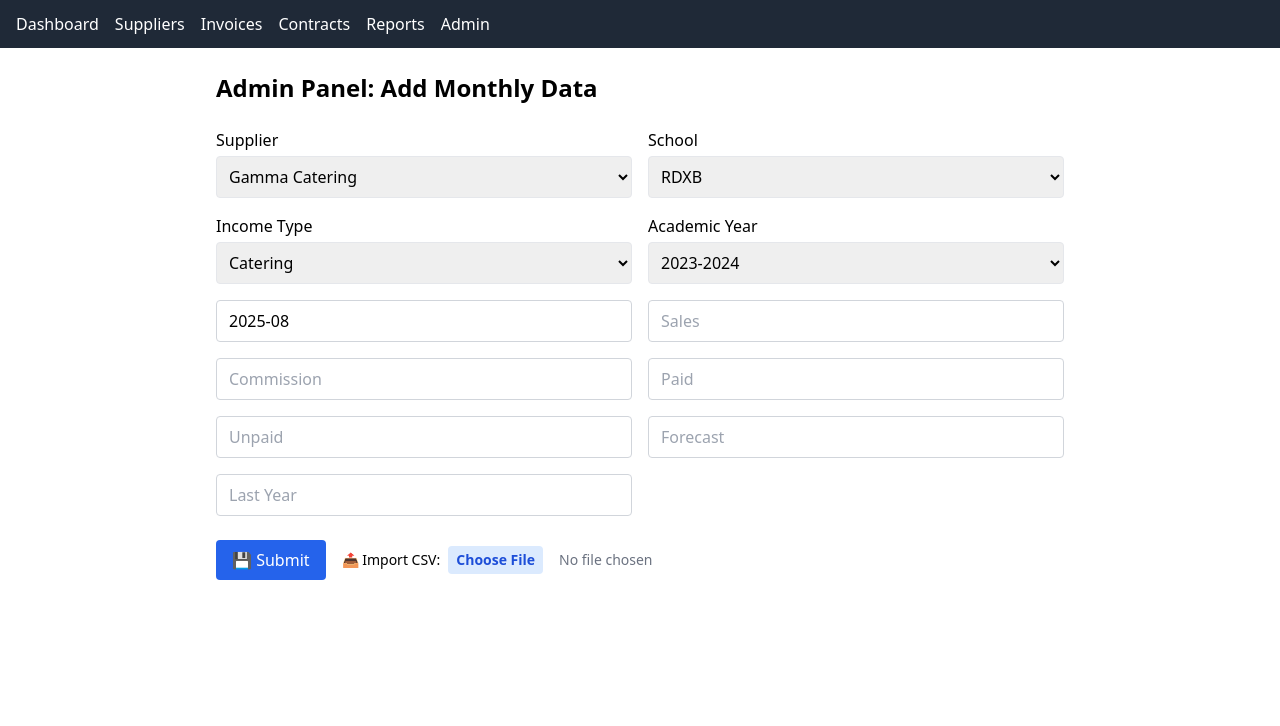
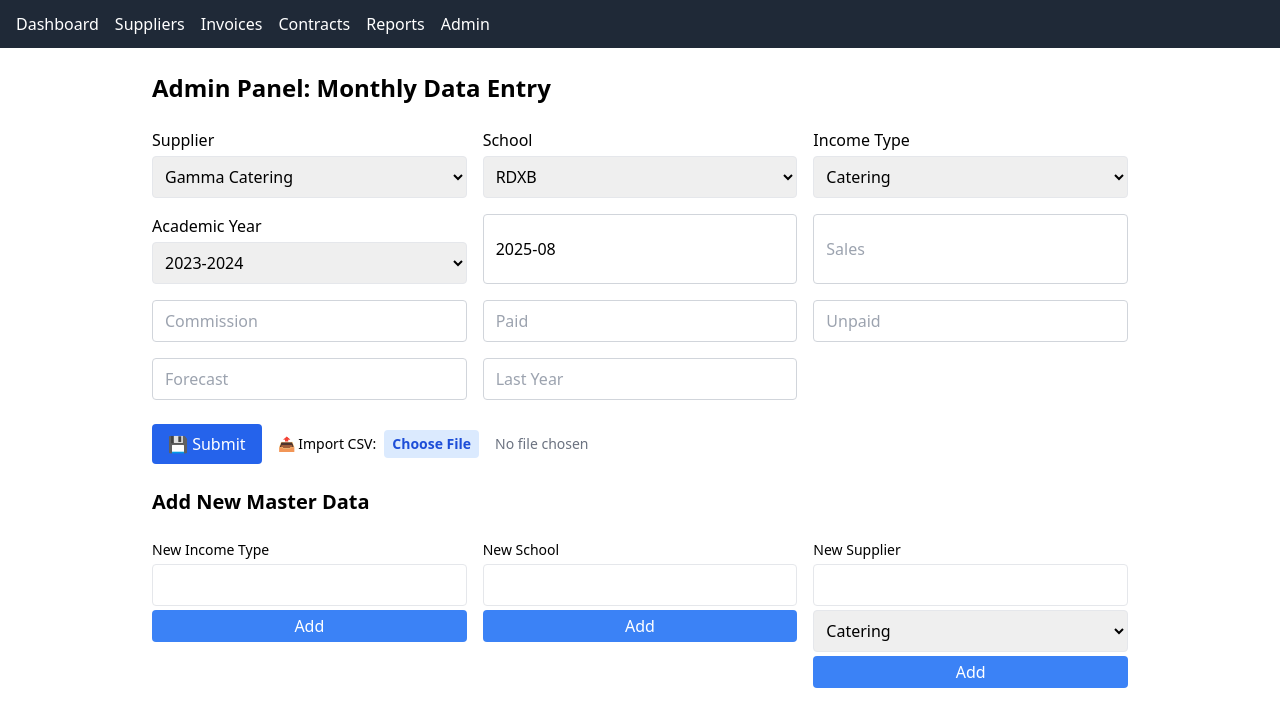
Before and after one commit to mo-seoudi/supplier-dashboard, a React (Create React App) app: page /admin in a window 1280 px wide. Shown: the top 726 px of the page. Built offline with nearby package versions, Linux system fonts and the light colour scheme.

Commit message:
Update Admin.jsx

```diff
--- a/src/pages/Admin.jsx
+++ b/src/pages/Admin.jsx
@@ -1,3 +1,4 @@
+
 // File: /src/pages/Admin.jsx
 
 import React, { useState } from "react";
@@ -20,6 +21,11 @@ export default function Admin() {
     lastYear: ""
   });
 
+  const [newIncomeType, setNewIncomeType] = useState("");
+  const [newSchool, setNewSchool] = useState("");
+  const [newSupplier, setNewSupplier] = useState("");
+  const [newSupplierIncomeTypeId, setNewSupplierIncomeTypeId] = useState(incomeTypes[0]?.id || "");
+
   const handleChange = (e) => {
     setForm({ ...form, [e.target.name]: e.target.value });
   };
@@ -40,7 +46,6 @@ export default function Admin() {
       .filter((row) => row.length > 5);
 
     const headers = rows.shift();
-
     const entries = rows.map((row) =>
       headers.reduce((obj, header, idx) => {
         obj[header.trim()] = row[idx]?.trim();
@@ -52,20 +57,36 @@ export default function Admin() {
     alert(`📥 Imported ${entries.length} entries (mock only)`);
   };
 
+  const handleAddIncomeType = () => {
+    if (!newIncomeType.trim()) return;
+    console.log("Added Income Type:", newIncomeType);
+    alert(`Added income type: ${newIncomeType}`);
+    setNewIncomeType("");
+  };
+
+  const handleAddSchool = () => {
+    if (!newSchool.trim()) return;
+    console.log("Added School:", newSchool);
+    alert(`Added school: ${newSchool}`);
+    setNewSchool("");
+  };
+
+  const handleAddSupplier = () => {
+    if (!newSupplier.trim() || !newSupplierIncomeTypeId) return;
+    console.log("Added Supplier:", newSupplier, "linked to", newSupplierIncomeTypeId);
+    alert(`Added supplier: ${newSupplier}`);
+    setNewSupplier("");
+  };
+
   return (
-    <div className="max-w-4xl mx-auto p-6 space-y-6">
-      <h1 className="text-2xl font-bold mb-4">Admin Panel: Add Monthly Data</h1>
+    <div className="max-w-5xl mx-auto p-6 space-y-6">
+      <h1 className="text-2xl font-bold">Admin Panel: Monthly Data Entry</h1>
 
-      {/* Manual Form */}
-      <div className="grid grid-cols-2 gap-4">
+      {/* Manual Entry Form */}
+      <div className="grid grid-cols-2 md:grid-cols-3 gap-4">
         <label>
           Supplier
-          <select
-            name="supplierId"
-            value={form.supplierId}
-            onChange={handleChange}
-            className="w-full mt-1 p-2 border rounded"
-          >
+          <select name="supplierId" value={form.supplierId} onChange={handleChange} className="w-full mt-1 p-2 border rounded">
             {suppliers.map((s) => (
               <option key={s.id} value={s.id}>{s.name}</option>
             ))}
@@ -74,12 +95,7 @@ export default function Admin() {
 
         <label>
           School
-          <select
-            name="schoolId"
-            value={form.schoolId}
-            onChange={handleChange}
-            className="w-full mt-1 p-2 border rounded"
-          >
+          <select name="schoolId" value={form.schoolId} onChange={handleChange} className="w-full mt-1 p-2 border rounded">
             {schools.map((s) => (
               <option key={s.id} value={s.id}>{s.name}</option>
             ))}
@@ -88,12 +104,7 @@ export default function Admin() {
 
         <label>
           Income Type
-          <select
-            name="incomeTypeId"
-            value={form.incomeTypeId}
-            onChange={handleChange}
-            className="w-full mt-1 p-2 border rounded"
-          >
+          <select name="incomeTypeId" value={form.incomeTypeId} onChange={handleChange} className="w-full mt-1 p-2 border rounded">
             {incomeTypes.map((t) => (
               <option key={t.id} value={t.id}>{t.name}</option>
             ))}
@@ -102,12 +113,7 @@ export default function Admin() {
 
         <label>
           Academic Year
-          <select
-            name="year"
-            value={form.year}
-            onChange={handleChange}
-            className="w-full mt-1 p-2 border rounded"
-          >
+          <select name="year" value={form.year} onChange={handleChange} className="w-full mt-1 p-2 border rounded">
             {academicYears.map((y) => (
               <option key={y} value={y}>{y}</option>
             ))}
@@ -123,7 +129,7 @@ export default function Admin() {
         <Input name="lastYear" value={form.lastYear} onChange={handleChange} placeholder="Last Year" />
       </div>
 
-      <div className="mt-6 flex gap-4">
+      <div className="mt-4 flex gap-4">
         <Button onClick={handleSubmit}>💾 Submit</Button>
 
         <label className="flex items-center gap-2 cursor-pointer">
@@ -136,6 +142,36 @@ export default function Admin() {
           />
         </label>
       </div>
+
+      {/* Section: Add Master Data */}
+      <h2 className="text-xl font-semibold mt-8">Add New Master Data</h2>
+      <div className="grid grid-cols-2 md:grid-cols-3 gap-4">
+        {/* Income Type */}
+        <div className="flex flex-col">
+          <label className="text-sm mb-1">New Income Type</label>
+          <input type="text" value={newIncomeType} onChange={(e) => setNewIncomeType(e.target.value)} className="border p-2 rounded" />
+          <button onClick={handleAddIncomeType} className="bg-blue-500 text-white px-2 py-1 mt-1 rounded">Add</button>
+        </div>
+
+        {/* School */}
+        <div className="flex flex-col">
+          <label className="text-sm mb-1">New School</label>
+          <input type="text" value={newSchool} onChange={(e) => setNewSchool(e.target.value)} className="border p-2 rounded" />
+          <button onClick={handleAddSchool} className="bg-blue-500 text-white px-2 py-1 mt-1 rounded">Add</button>
+        </div>
+
+        {/* Supplier */}
+        <div className="flex flex-col">
+          <label className="text-sm mb-1">New Supplier</label>
+          <input type="text" value={newSupplier} onChange={(e) => setNewSupplier(e.target.value)} className="border p-2 rounded" />
+          <select value={newSupplierIncomeTypeId} onChange={(e) => setNewSupplierIncomeTypeId(e.target.value)} className="border mt-1 p-2 rounded">
+            {incomeTypes.map((type) => (
+              <option key={type.id} value={type.id}>{type.name}</option>
+            ))}
+          </select>
+          <button onClick={handleAddSupplier} className="bg-blue-500 text-white px-2 py-1 mt-1 rounded">Add</button>
+        </div>
+      </div>
     </div>
   );
 }
```
